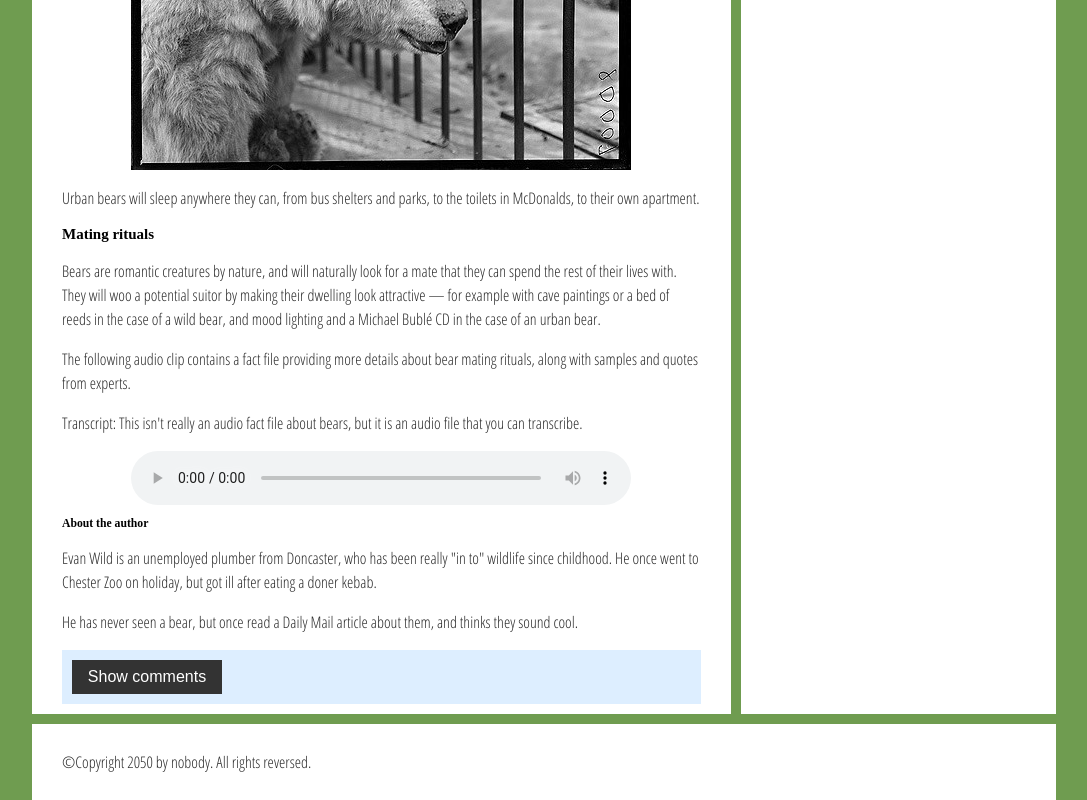
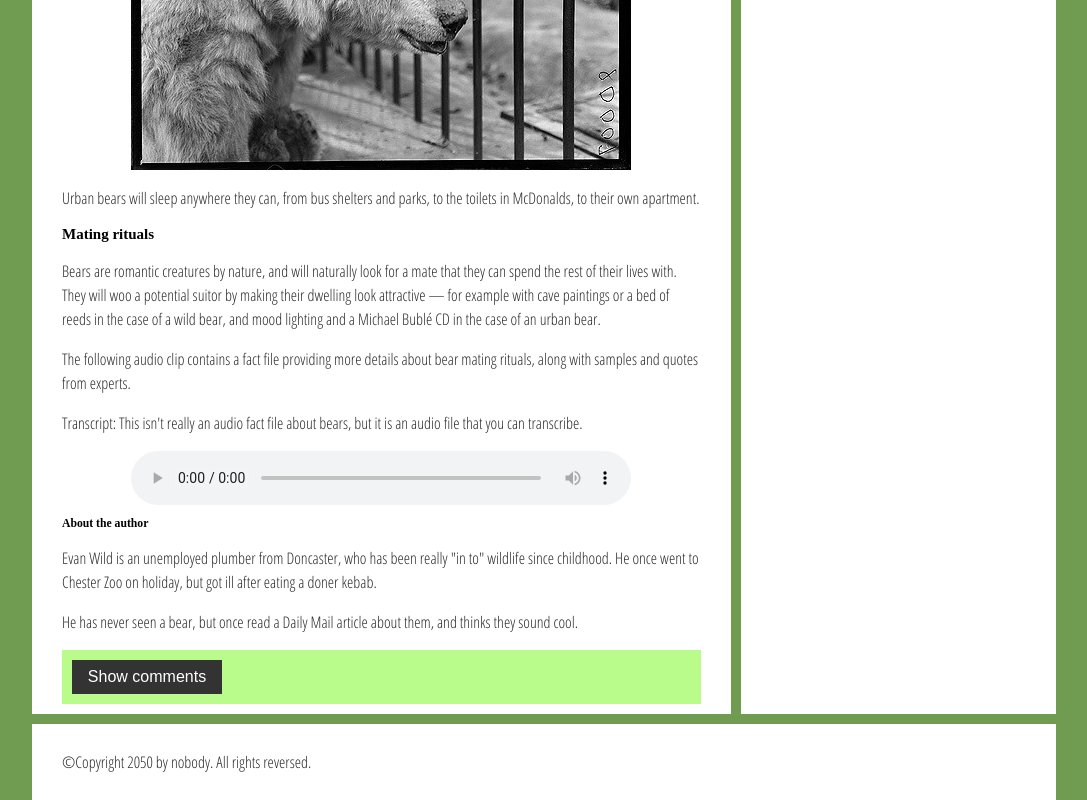
Before and after one commit to jaycebaxter/webAccessibility, a plain HTML site: page index.html in a window 1280 px wide. Shown: the part 1519-2319 px from the top of the page, without its empty margins (96-1183 px from the left). Drawn offline with Linux system fonts and the light colour scheme; a web font is replaced by a local one.

Commit message:
updated some colours final commit

```diff
--- a/style.css
+++ b/style.css
@@ -182,7 +182,7 @@ audio {
 /* Comments styling */
 
 .comments {
-  background-color: #def;
+  background-color: #b9fc8c;
   padding: 10px;
 }
 
```
